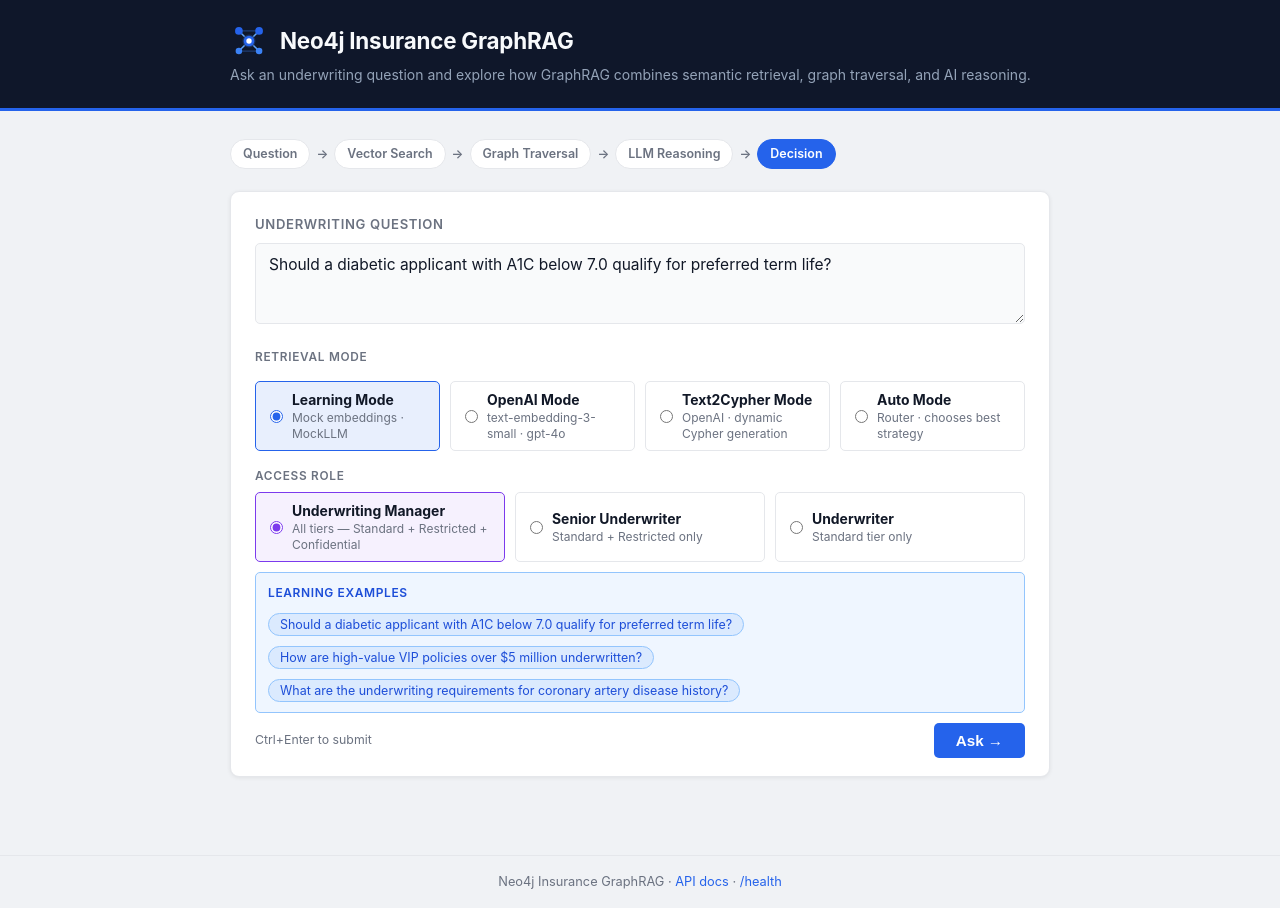
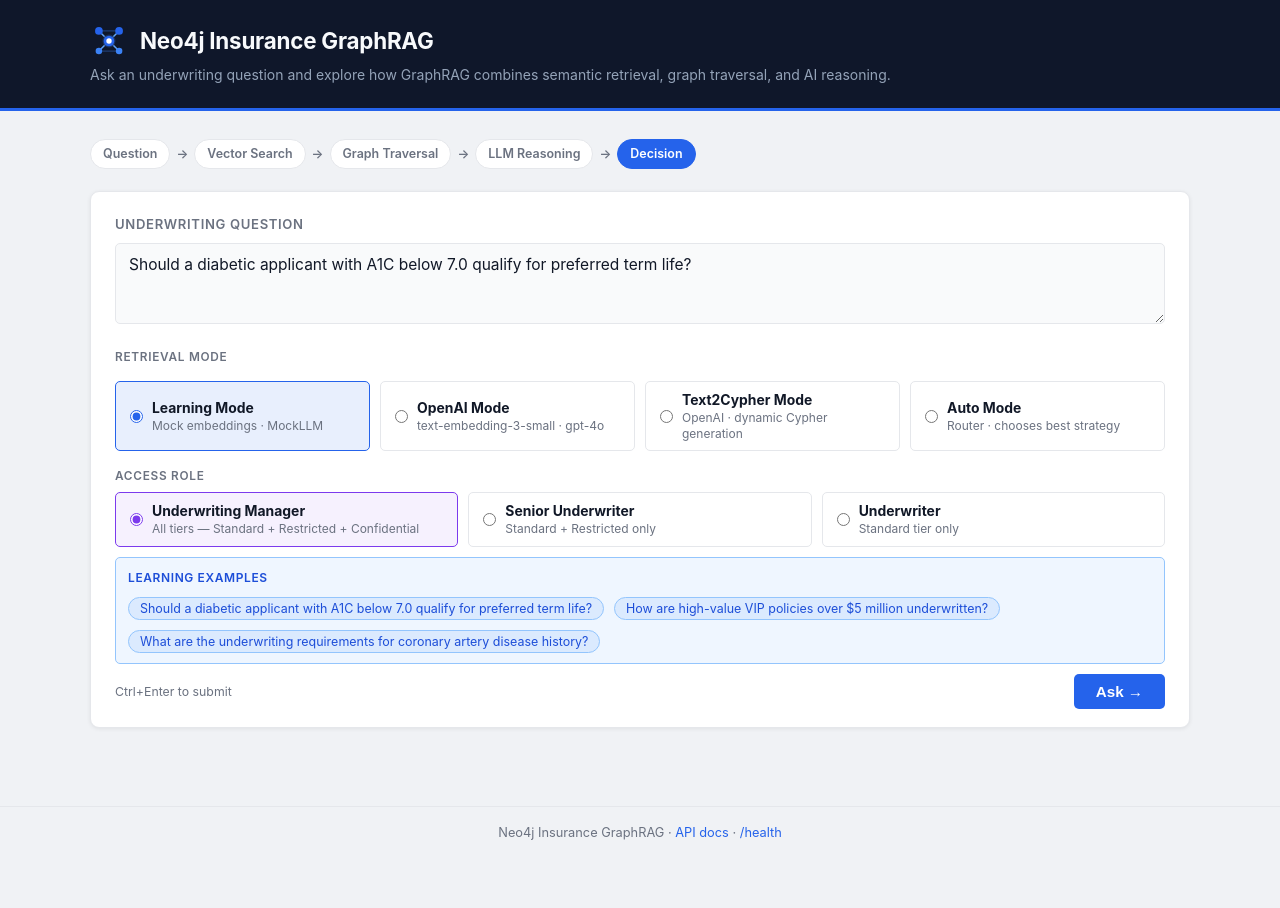
Before and after one commit to vijaynsingh/neo4j-insurance-graphrag-rbac, a plain HTML site: page static/index.html in a window 1280 px wide. After the commit the page ends 859 px from the top, so only its background shows below. Drawn offline with Linux system fonts and the light colour scheme.

Commit message:
Widen main content container for better use of screen width

```diff
--- a/static/styles.css
+++ b/static/styles.css
@@ -40,7 +40,7 @@ header {
 }
 
 .header-inner {
-  max-width: 860px;
+  max-width: 1140px;
   margin: 0 auto;
   padding: 0 20px;
 }
@@ -74,7 +74,7 @@ header p {
 
 /* ── Main container ─────────────────────────────────────────── */
 main {
-  max-width: 860px;
+  max-width: 1140px;
   margin: 0 auto;
   padding: 28px 20px 60px;
 }
```
